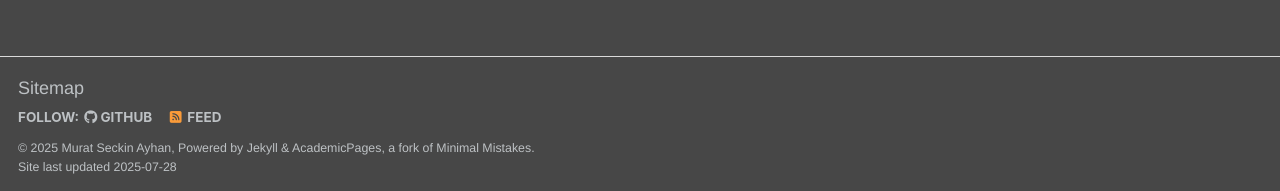
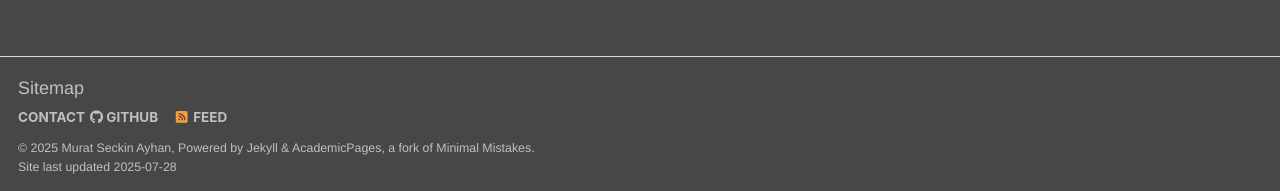
Before and after one commit to msayhan/msayhan.github.io, a Jekyll site: the page built from _pages/about.md, in a window 1280 px wide and 900 px high, scrolled down 2799 px. Shown: the part 706-897 px from the top of the window. Built offline with Jekyll 4.4.1, drawn with Linux system fonts in a browser that asks for light colours; some web fonts are replaced; a script that is not in the unit is left out.

Commit message:
follow button to contact button

```diff
--- a/_data/ui-text.yml
+++ b/_data/ui-text.yml
@@ -21,7 +21,7 @@ en: &DEFAULT_EN
   comments_title             : "Comments"
   more_label                 : "Learn More"
   related_label              : "You May Also Enjoy"
-  follow_label               : "Follow:"
+  follow_label               : "Contact" # "Follow:"
   feed_label                 : "Feed"
   powered_by                 : "Powered by"
   website_label              : "Website"
```
